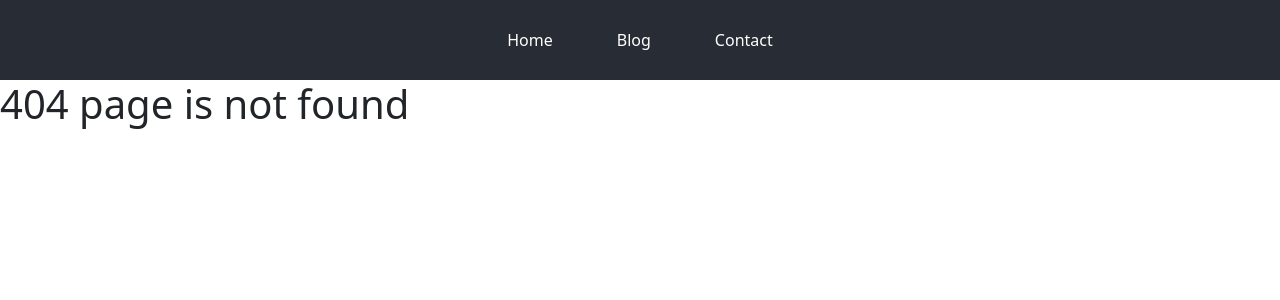
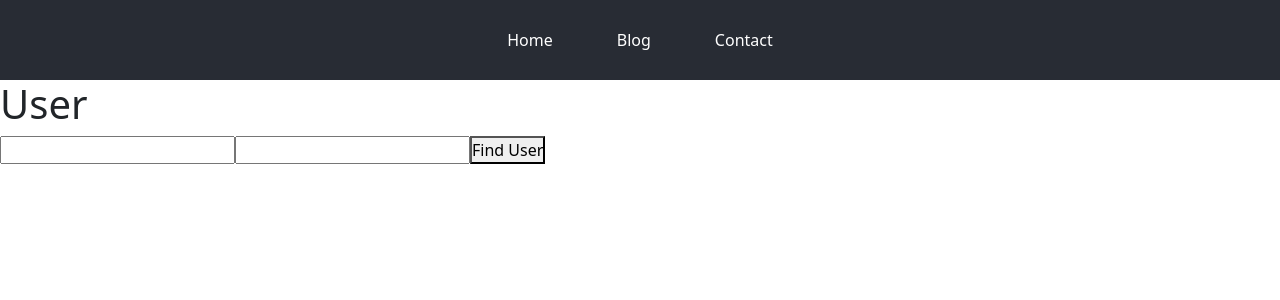
Before and after one commit to bappykti/first-reactApp, a React (Create React App) app: page /user in a window 1280 px wide. Before the commit this address had no page. Shown: the top 300 px of the page. Built offline with nearby package versions, Linux system fonts and the light colour scheme.

Commit message:
useSearchParams for query parameter

```diff
--- a/src/App25.js
+++ b/src/App25.js
@@ -7,6 +7,7 @@ import Blogs from './components/Routing/Pages/Blogs';
 import Blog from './components/Routing/Pages/Blog';
 import Contact from './components/Routing/Pages/Contact';
 import Error from './components/Routing/Pages/Error';
+import User from './components/Routing/Pages/User';
 import Home from './components/Routing/Pages/Home';
 import Navbar from './components/Routing/Pages/Navbar';
 
@@ -20,6 +21,7 @@ const App25 = () => {
             <Route path="/blogs/:title" element={<Blog />} />
             <Route path="/contact" element={<Contact />} />
             <Route path="*" element={<Error />} />
+            <Route path="/user" element={<User />} />
         </Routes>
     </BrowserRouter>
   )
--- /dev/null
+++ b/src/components/Routing/Pages/User.js
@@ -0,0 +1,35 @@
+import React, { useState } from 'react';
+import { useParams, useSearchParams } from 'react-router-dom';
+
+
+const User = () => {
+    const [searchParams, setSearchParams] = useSearchParams();
+    // console.log(searchParams.get("id"));
+    // const {userid} = useParams();
+    const [name, setName] = useState("");
+    const [age, setAge] = useState("");
+    const handleSubmit = (e) => {
+        e.preventDefault();
+        setSearchParams({name : name, age : age});
+    }
+  return (
+    <div>
+        <h1>User</h1>
+        {/* <h1>{userid}</h1> */}
+        <form onSubmit={handleSubmit}>
+        <input type="text" value={name} onChange={(e)=>{setName(e.target.value)}}/>
+        <input type="text" value={age} onChange={(e)=>{setAge(e.target.value)}}/>
+        <button type='submit'>
+            Find User
+        </button>
+        </form>
+
+
+        {/* <h1>{searchParams.get("id")}</h1>
+        <h1>{searchParams.get("age")}</h1>
+        <h1>{searchParams.get("name")}</h1> */}
+    </div>
+  )
+}
+
+export default User;
```
